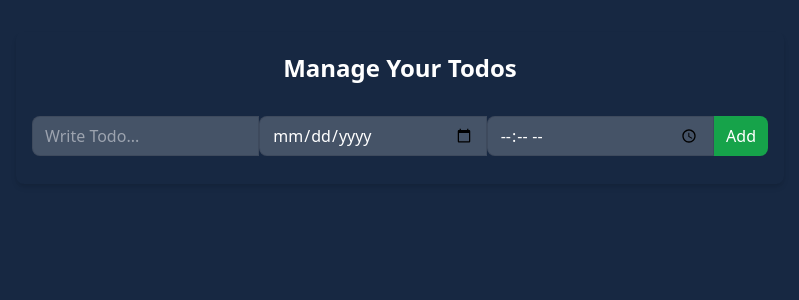
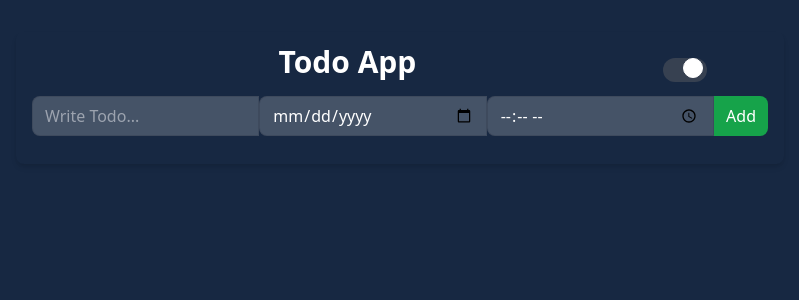
Before and after one commit to anishkumar2003/Todo, a React (Vite) app: page / in a window 1280 px wide. Shown: the top 300 px of the page, without its empty margins (240-1039 px from the left). Built offline with nearby package versions, Linux system fonts and the light colour scheme.

Commit message:
Theme btn added

```diff
--- a/src/App.jsx
+++ b/src/App.jsx
@@ -2,12 +2,30 @@ import React, { useEffect, useState } from "react";
 import TodoForm from "./Componenets/Todoformui/TodoForm";
 import TodoItem from "./Componenets/Todoui/TodoItem";
 import { TodoProvider } from "./Context/index";
+import ThemeBtn from "./Componenets/ThemeBtn/ThemeBtn"; // Import ThemeBtn
+import { ThemeProvider } from "./Context/Theme";
 
 export default function App() {
+  const [theme, setTheme] = useState("dark");
+
+  const darkTheme = () => {
+    setTheme("dark");
+  };
+
+  const lightTheme = () => {
+    setTheme("light");
+  };
+
+  useEffect(() => {
+    document.querySelector("html").classList.remove("light", "dark");
+    document.querySelector("html").classList.add(theme);
+  }, [theme]);
+
+  // Existing state and functions for todos
   const [todos, setTodos] = useState([]);
 
   const addTodo = (todo) => {
-    setTodos((prev) => [...prev,{ id: Date.now(), ...todo }]);
+    setTodos((prev) => [...prev, { id: Date.now(), ...todo }]);
   };
 
   const deleteTodo = (id) => {
@@ -16,7 +34,7 @@ export default function App() {
 
   const updateTodo = (id, todo) => {
     setTodos((prev) =>
-      prev.map((prevtodo) => (todo.id === id ? todo : prevtodo))
+      prev.map((prevtodo) => (prevtodo.id === id ? todo : prevtodo))
     );
   };
 
@@ -40,18 +58,22 @@ export default function App() {
   }, []);
 
   useEffect(() => {
-    localStorage.setItem("todos", JSON.stringify(todos)), [todos];
-  });
+    localStorage.setItem("todos", JSON.stringify(todos));
+  }, [todos]);
 
   return (
     <TodoProvider
       value={{ todos, addTodo, deleteTodo, updateTodo, toggleCompleted }}
     >
-      <div className="bg-[#172842] min-h-screen py-8">
-        <div className="w-full md:max-w-3xl mx-auto shadow-md rounded-lg px-4 py-3 text-white">
-          <h1 className="text-2xl font-bold text-center mb-8 mt-2">
-            Manage Your Todos
+      <ThemeProvider value={{ theme, darkTheme, lightTheme }}>
+        <div className="min-h-screen py-8 dark:bg-[#172842]">
+          <div className="w-full md:max-w-3xl mx-auto shadow-md rounded-lg px-4 py-3 dark:text-white">
+            <div className="heading grid grid-cols-7">
+              <h1 className="text-3xl font-bold text-center mb-4 col-span-6">
+                Todo App
               </h1>
+              <ThemeBtn /> {/* Include ThemeBtn here */}
+            </div>
             <div className="mb-4">
               <TodoForm />
             </div>
@@ -64,6 +86,7 @@ export default function App() {
             </div>
           </div>
         </div>
+      </ThemeProvider>
     </TodoProvider>
   );
 }
```
Lines whose indentation alone changed are shown as unchanged.
